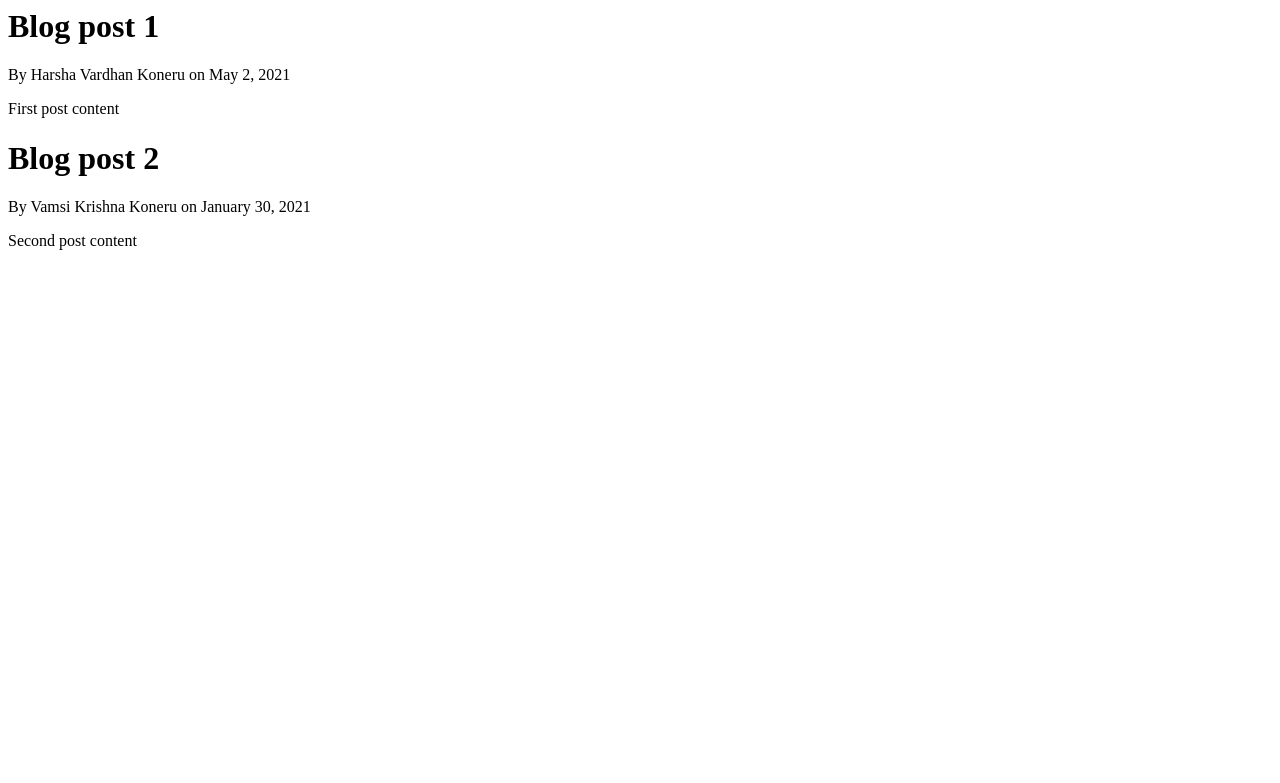
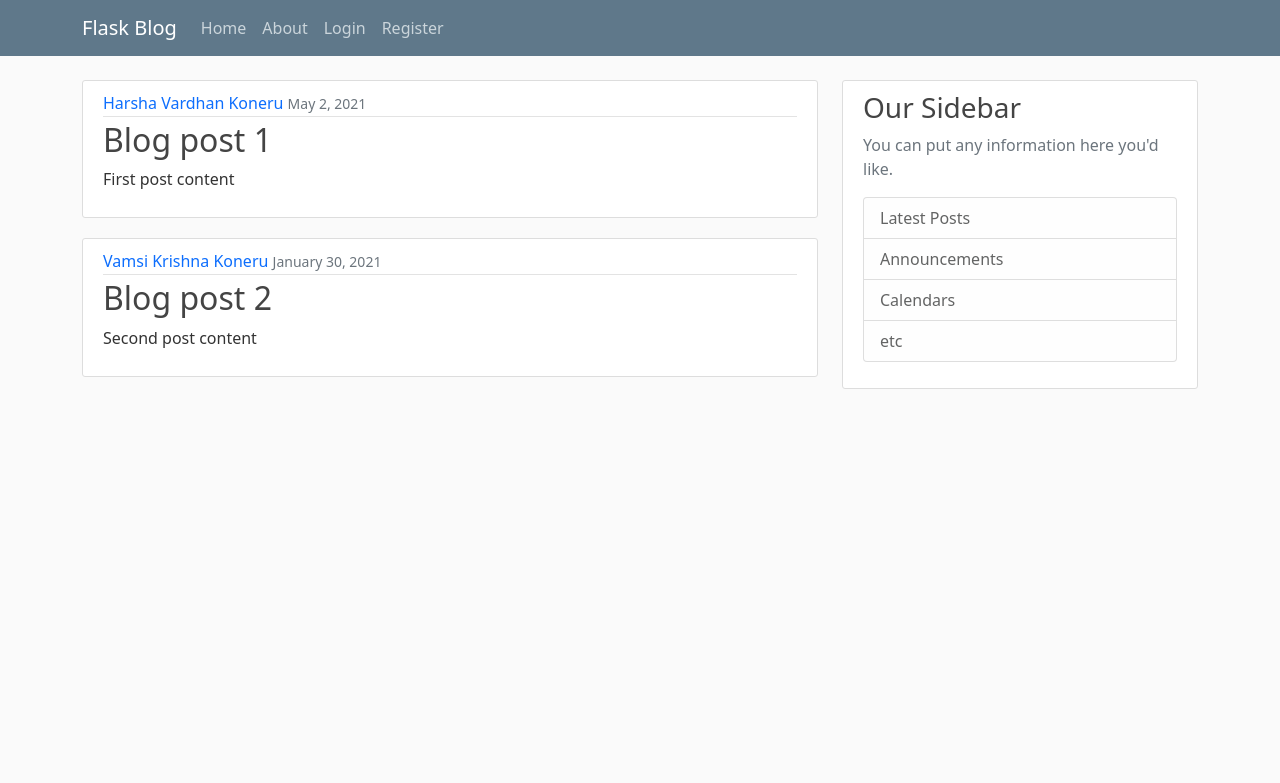
Before and after one commit to harshakoneru98/Flask_Blog, a Flask app: page / in a window 1280 px wide. Shown: the top 783 px of the page. Run offline with Flask 2, Linux system fonts and the light colour scheme.

Commit message:
Bootstrap added

```diff
--- a/flaskblog.py
+++ b/flaskblog.py
@@ -1,4 +1,4 @@
-from flask import Flask, render_template
+from flask import Flask, render_template, url_for
 
 app = Flask(__name__)
 
--- /dev/null
+++ b/static/main.css
@@ -0,0 +1,85 @@
+body {
+    background: #fafafa;
+    color: #333333;
+    margin-top: 5rem;
+  }
+
+  h1, h2, h3, h4, h5, h6 {
+    color: #444444;
+  }
+
+  .bg-steel {
+    background-color: #5f788a;
+  }
+
+  .site-header .navbar-nav .nav-link {
+    color: #cbd5db;
+  }
+
+  .site-header .navbar-nav .nav-link:hover {
+    color: #ffffff;
+  }
+
+  .site-header .navbar-nav .nav-link.active {
+    font-weight: 500;
+  }
+
+  .content-section {
+    background: #ffffff;
+    padding: 10px 20px;
+    border: 1px solid #dddddd;
+    border-radius: 3px;
+    margin-bottom: 20px;
+  }
+
+  .article-title {
+    color: #444444;
+    text-decoration: none;
+  }
+
+  a.article-title:hover {
+    color: #428bca;
+    text-decoration: none;
+  }
+
+  .article-content {
+    white-space: pre-line;
+  }
+
+  .article-img {
+    height: 65px;
+    width: 65px;
+    margin-right: 16px;
+  }
+
+  .article-metadata {
+    padding-bottom: 1px;
+    margin-bottom: 4px;
+    border-bottom: 1px solid #e3e3e3
+  }
+
+  .article-metadata a{
+    text-decoration: none;
+  }
+
+  .article-metadata a:hover {
+    color: #333;
+    text-decoration: none;
+  }
+
+  .article-svg {
+    width: 25px;
+    height: 25px;
+    vertical-align: middle;
+  }
+
+  .account-img {
+    height: 125px;
+    width: 125px;
+    margin-right: 20px;
+    margin-bottom: 16px;
+  }
+
+  .account-heading {
+    font-size: 2.5rem;
+  }
--- a/templates/home.html
+++ b/templates/home.html
@@ -1,9 +1,15 @@
 {% extends "layout.html" %}
-
 {% block content %}
     {% for post in posts %}
-        <h1>{{post.title}}</h1>
-        <p>By {{post.author}} on {{post.date_posted}}</p>
-        <p>{{post.content}}</p>
+        <article class="media content-section">
+            <div class="media-body">
+                <div class="article-metadata">
+                    <a class="mr-2" href="#">{{ post.author }}</a>
+                    <small class="text-muted">{{ post.date_posted }}</small>
+                </div>
+                <h2><a class="article-title" href="#">{{ post.title }}</a></h2>
+                <p class="article-content">{{ post.content }}</p>
+            </div>
+        </article>
     {% endfor %}
 {% endblock content %}
--- a/templates/layout.html
+++ b/templates/layout.html
@@ -1,14 +1,78 @@
-<html>
+<!DOCTYPE html>
+<html lang="en">
     <head>
-        <head>
+        <!-- Required meta tags -->
+        <meta charset="utf-8" />
+        <meta name="viewport" content="width=device-width, initial-scale=1" />
+
+        <!-- Bootstrap CSS -->
+        <link
+            href="https://cdn.jsdelivr.net/npm/bootstrap@5.0.0-beta3/dist/css/bootstrap.min.css"
+            rel="stylesheet"
+            integrity="sha384-eOJMYsd53ii+scO/bJGFsiCZc+5NDVN2yr8+0RDqr0Ql0h+rP48ckxlpbzKgwra6"
+            crossorigin="anonymous"
+        />
+
+        <link rel="stylesheet" type="text/css" href="{{url_for('static', filename='main.css')}}"/>
+
         {% if title %}
         <title>Flask Blog - {{ title }}</title>
         {% else %}
         <title>Flask Blog</title>
         {% endif %}
     </head>
-    </head>
+
     <body>
+        <header class="site-header">
+            <nav class="navbar navbar-expand-md navbar-dark bg-steel fixed-top">
+              <div class="container">
+                <a class="navbar-brand mr-4" href="/">Flask Blog</a>
+                <button class="navbar-toggler" type="button" data-toggle="collapse" data-target="#navbarToggle" aria-controls="navbarToggle" aria-expanded="false" aria-label="Toggle navigation">
+                  <span class="navbar-toggler-icon"></span>
+                </button>
+                <div class="collapse navbar-collapse" id="navbarToggle">
+                  <div class="navbar-nav mr-auto">
+                    <a class="nav-item nav-link" href="/">Home</a>
+                    <a class="nav-item nav-link" href="/about">About</a>
+                  </div>
+                  <!-- Navbar Right Side -->
+                  <div class="navbar-nav">
+                    <a class="nav-item nav-link" href="/login">Login</a>
+                    <a class="nav-item nav-link" href="/register">Register</a>
+                  </div>
+                </div>
+              </div>
+            </nav>
+          </header>
+          <main role="main" class="container">
+            <div class="row">
+              <div class="col-md-8">
                 {% block content %}{% endblock %}
+              </div>
+              <div class="col-md-4">
+                <div class="content-section">
+                  <h3>Our Sidebar</h3>
+                  <p class='text-muted'>You can put any information here you'd like.
+                    <ul class="list-group">
+                      <li class="list-group-item list-group-item-light">Latest Posts</li>
+                      <li class="list-group-item list-group-item-light">Announcements</li>
+                      <li class="list-group-item list-group-item-light">Calendars</li>
+                      <li class="list-group-item list-group-item-light">etc</li>
+                    </ul>
+                  </p>
+                </div>
+              </div>
+            </div>
+          </main>
+
+
+        <!-- Optional JavaScript; choose one of the two! -->
+
+        <!-- Option 1: Bootstrap Bundle with Popper -->
+        <script
+            src="https://cdn.jsdelivr.net/npm/bootstrap@5.0.0-beta3/dist/js/bootstrap.bundle.min.js"
+            integrity="sha384-JEW9xMcG8R+pH31jmWH6WWP0WintQrMb4s7ZOdauHnUtxwoG2vI5DkLtS3qm9Ekf"
+            crossorigin="anonymous"
+        ></script>
     </body>
 </html>
```
Lines whose indentation alone changed are shown as unchanged.
